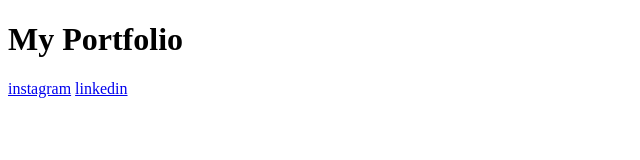
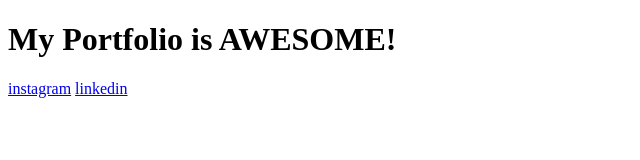
Before and after one commit to sorv3765/website_portfolio, a plain HTML site: page index.html in a window 1280 px wide. Shown: the whole page, without its empty margins (0-640 px from the left). Drawn offline with Linux system fonts and the light colour scheme.

Commit message:
a message

```diff
--- a/index.html
+++ b/index.html
@@ -6,7 +6,7 @@
 </head>
 <body>
     <header>
-        <h1>My Portfolio</h1>
+        <h1>My Portfolio is AWESOME!</h1>
         <nav>
             <a href="instagram.com">instagram</a>
             <a href="https://www.linkedin.com/in/shaniel-omar-rivas-verdejo-6338357b/">linkedin</a>
```
